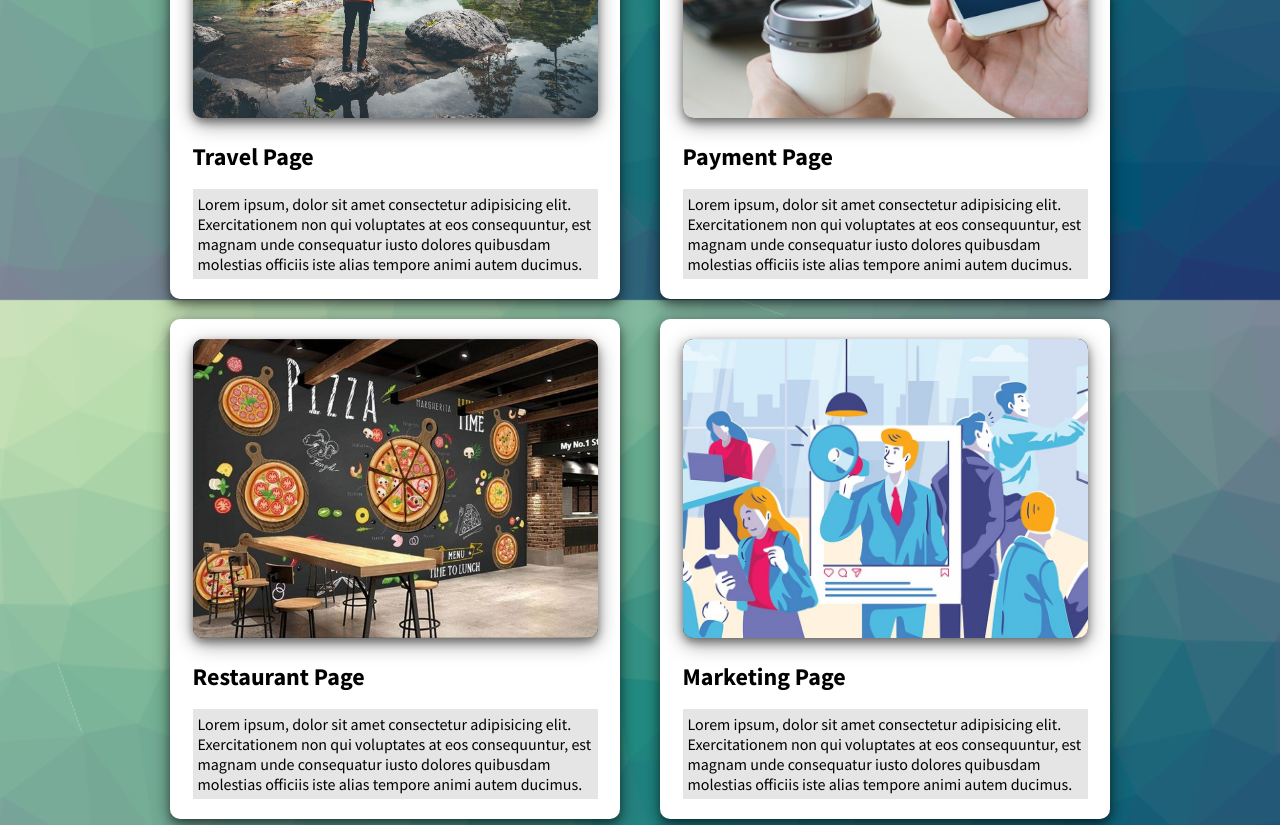
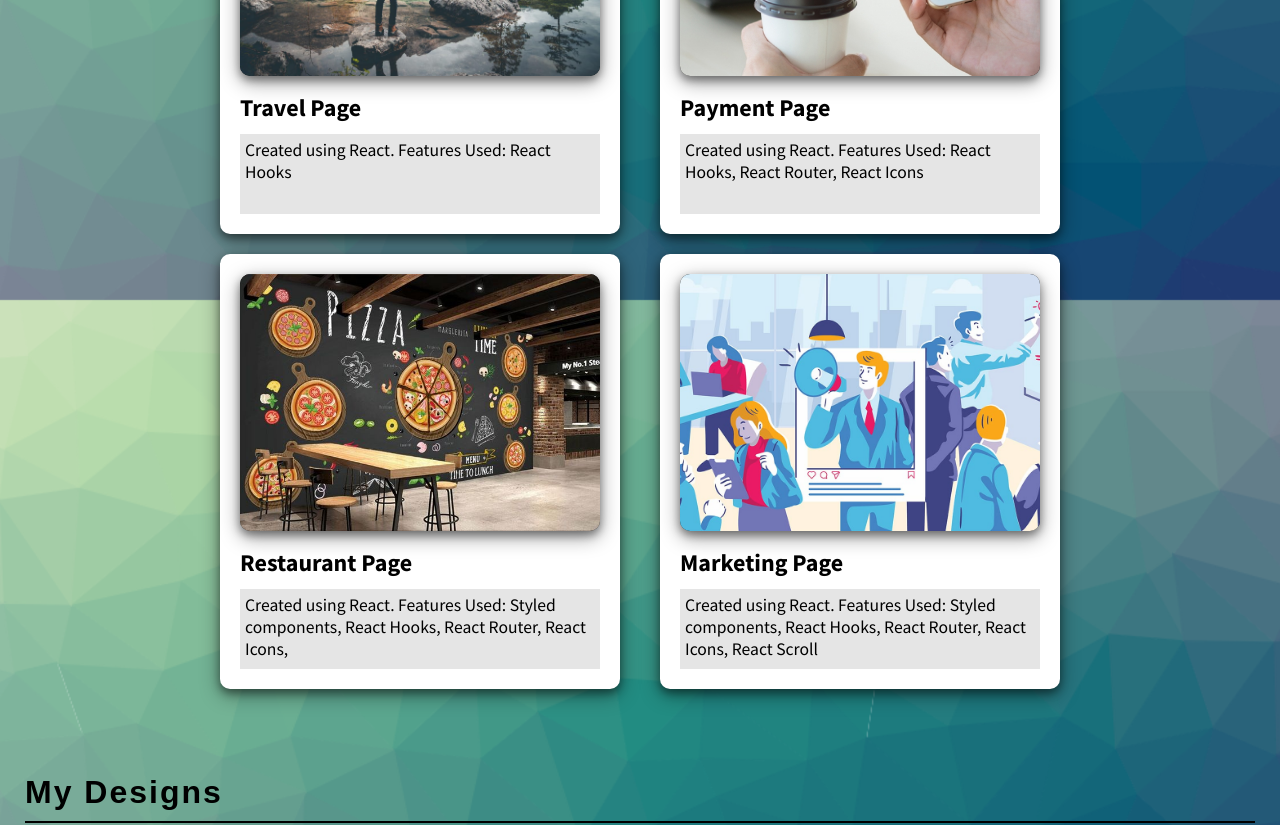
Before and after one commit to spsomesh2001/portfolio-site, a React (Create React App) app: page / in a window 1280 px wide. Shown: the part 500-1325 px from the top of the page. Built offline with nearby package versions, Linux system fonts and the light colour scheme; the HTML template or start-up script is replaced by a standard one; a web font is replaced by a local one.

Commit message:
changed initial site desc

```diff
--- a/src/components/MainSection/SiteElements.jsx
+++ b/src/components/MainSection/SiteElements.jsx
@@ -3,8 +3,8 @@ import styled from 'styled-components'
 
 export const SiteItem = styled(Link)`
   width: 100%;
-  max-width: 450px;
-  height: 500px;
+  max-width: 400px;
+  height: 435px;
   background-color: #fff;
   margin: 10px 20px;
   padding: 20px 0;
@@ -70,7 +70,8 @@ export const SiteHeading = styled.h2`
 
 export const SiteDesc = styled.p`
   background: #e5e5e5;
-  resize: vertical;
   width: 90%;
+  min-height: 80px;
   padding: 5px;
+  font-size: 1.1rem;
 `
--- a/src/components/MainSection/data.jsx
+++ b/src/components/MainSection/data.jsx
@@ -18,7 +18,7 @@ export const sitep1 = {
   src: sp1,
   alt: "sitep1-img",
   siteHeading: "Travel Page",
-  siteDesc: "Lorem ipsum, dolor sit amet consectetur adipisicing elit. Exercitationem non qui voluptates at eos consequuntur, est magnam unde consequatur iusto dolores quibusdam molestias officiis iste alias tempore animi autem ducimus."
+  siteDesc: "Created using React. Features Used: React Hooks"
 }
 
 export const sitep2 = {
@@ -29,7 +29,7 @@ export const sitep2 = {
   src: sp2,
   alt: "sitep2-img",
   siteHeading: "Payment Page",
-  siteDesc: "Lorem ipsum, dolor sit amet consectetur adipisicing elit. Exercitationem non qui voluptates at eos consequuntur, est magnam unde consequatur iusto dolores quibusdam molestias officiis iste alias tempore animi autem ducimus."
+  siteDesc: "Created using React. Features Used: React Hooks, React Router, React Icons"
 }
 
 export const sitep3 = {
@@ -40,7 +40,7 @@ export const sitep3 = {
   src: sp3,
   alt: "sitep3-img",
   siteHeading: "Restaurant Page",
-  siteDesc: "Lorem ipsum, dolor sit amet consectetur adipisicing elit. Exercitationem non qui voluptates at eos consequuntur, est magnam unde consequatur iusto dolores quibusdam molestias officiis iste alias tempore animi autem ducimus."
+  siteDesc: "Created using React. Features Used: Styled components, React Hooks, React Router, React Icons,"
 }
 
 export const sitep4 = {
@@ -51,7 +51,7 @@ export const sitep4 = {
   src: sp4,
   alt: "sitep4-img",
   siteHeading: "Marketing Page",
-  siteDesc: "Lorem ipsum, dolor sit amet consectetur adipisicing elit. Exercitationem non qui voluptates at eos consequuntur, est magnam unde consequatur iusto dolores quibusdam molestias officiis iste alias tempore animi autem ducimus."
+  siteDesc: "Created using React. Features Used: Styled components, React Hooks, React Router, React Icons, React Scroll"
 }
 
 export const sitemy1 = {
@@ -62,7 +62,7 @@ export const sitemy1 = {
   src: sm1,
   alt: "sitemy1-img",
   siteHeading: "Portfolio Site",
-  siteDesc: "Lorem ipsum, dolor sit amet consectetur adipisicing elit. Exercitationem non qui voluptates at eos consequuntur, est magnam unde consequatur iusto dolores quibusdam molestias officiis iste alias tempore animi autem ducimus."
+  siteDesc: "Created using React. Featues used: Styled components, React Hooks, React Router, React Icons, React Scroll."
 }
 
 export const sitemy2 = {
@@ -73,5 +73,5 @@ export const sitemy2 = {
   src: sm2,
   alt: "sitemy2-img",
   siteHeading: "Chocolate E-Commerce Site",
-  siteDesc: "Lorem ipsum, dolor sit amet consectetur adipisicing elit. Exercitationem non qui voluptates at eos consequuntur, est magnam unde consequatur iusto dolores quibusdam molestias officiis iste alias tempore animi autem ducimus."
+  siteDesc: "Created using React. Featues used: Styled components, React Hooks, React Router, React Icons ,React Scroll."
 }
```
